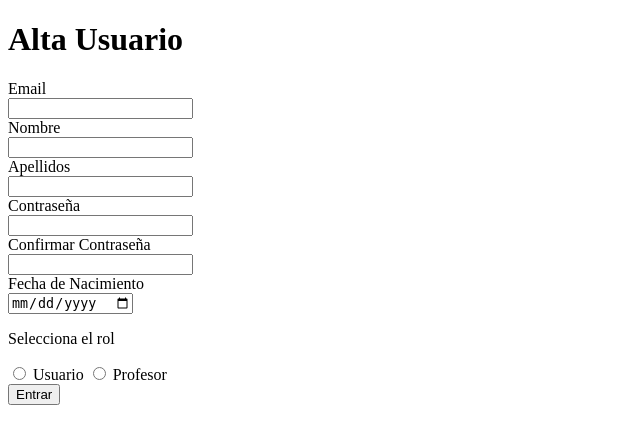
After one commit to jbersan99/autoescuela, a PHP site: page /alta_usuario.php in a window 1280 px wide. The commit adds this page. Shown: the top 444 px of the page, without its empty margins (0-640 px from the left). Run offline with PHP 8.4, Linux system fonts and the light colour scheme.

Commit message:
Alta de usuario
First Step

```diff
--- /dev/null
+++ b/alta_usuario.php
@@ -0,0 +1,71 @@
+<?php
+
+include "include/DB.php";
+require_once "include/Login.php";
+require_once "include/Sesion.php";
+require_once "include/Validator.php";
+require_once "entities/User.php";
+
+if (isset($_POST['enviar'])) {
+    var_dump("Enviar");
+    $email = $_POST['email'];
+    $nombre = $_POST['nombre'];
+    $apellidos = $_POST['apellidos'];
+    $password = $_POST['password'];
+    $nacimiento = $_POST['nacimiento'];
+    $rol = $_POST['rol'];
+    $foto = $_POST['foto'];
+
+}
+
+?>
+
+<!DOCTYPE html>
+<html lang="es">
+
+<head>
+    <meta charset="UTF-8">
+    <meta http-equiv="X-UA-Compatible" content="IE=edge">
+    <meta name="viewport" content="width=device-width, initial-scale=1.0">
+    <title>Alta de Usuario</title>
+</head>
+
+<body>
+    <header>
+        <h1> Alta Usuario</h1>
+    </header>
+    <div class="alta">
+        <form action="inicio.php" method="post">
+            <label for="email"> Email <br>
+                <input type="email" name="email"><br>
+            </label>
+            <label for="nombre"> Nombre <br>
+                <input type="text" name="nombre"> <br>
+            </label>
+            <label for="apellidos"> Apellidos <br>
+                <input type="text" name="apellidos"> <br>
+            </label>
+            <label for="password"> Contraseña <br>
+                <input type="password" name="password"><br>
+            </label>
+            <label for="password_confirm"> Confirmar Contraseña <br>
+                <input type="password" name="password_confirm"><br>
+            </label>
+            <label for="nacimiento"> Fecha de Nacimiento <br>
+                <input type="date" name="nacimiento"><br>
+            </label>
+
+            <p>Selecciona el rol</p>
+
+            <input type="radio" id="rol_01" name="rol" value="Usuario">
+            <label for="rol_User">Usuario</label>
+
+            <input type="radio" id="rol_01" name="rol" value="Profesor">
+            <label for="rol_Prof">Profesor</label> <br>
+
+            <input type="submit" value="Entrar" name="enviar">
+        </form>
+    </div>
+</body>
+
+</html>
--- a/include/DB.php
+++ b/include/DB.php
@@ -39,4 +39,9 @@ class DB
 
         return $user;
     }
+
+    public static function insertUser($email, $nombre, $apellidos, $password, $nacimiento, $rol, $foto, $activo)
+    {
+        $consulta = self::$conexion->query("insert into usuario ('id', 'email', 'nombre', 'apellidos', 'password', 'nacimiento', 'rol', 'foto', 'activo') values (NULL, '$email', '$nombre', '$apellidos', '$password', '$nacimiento','$rol','$foto', $activo)");
+    }
 }
--- a/index.php
+++ b/index.php
@@ -50,9 +50,9 @@ require_once "entities/User.php";
             </label>
             <input type="submit" value="Entrar" name="enviar">
         </form>
-        <div>
+        <section>
             <a>¿Has olvidado tu contraseña?</a>
-        </div>
+        </section>
     </div>
 </body>
 </html>
```
